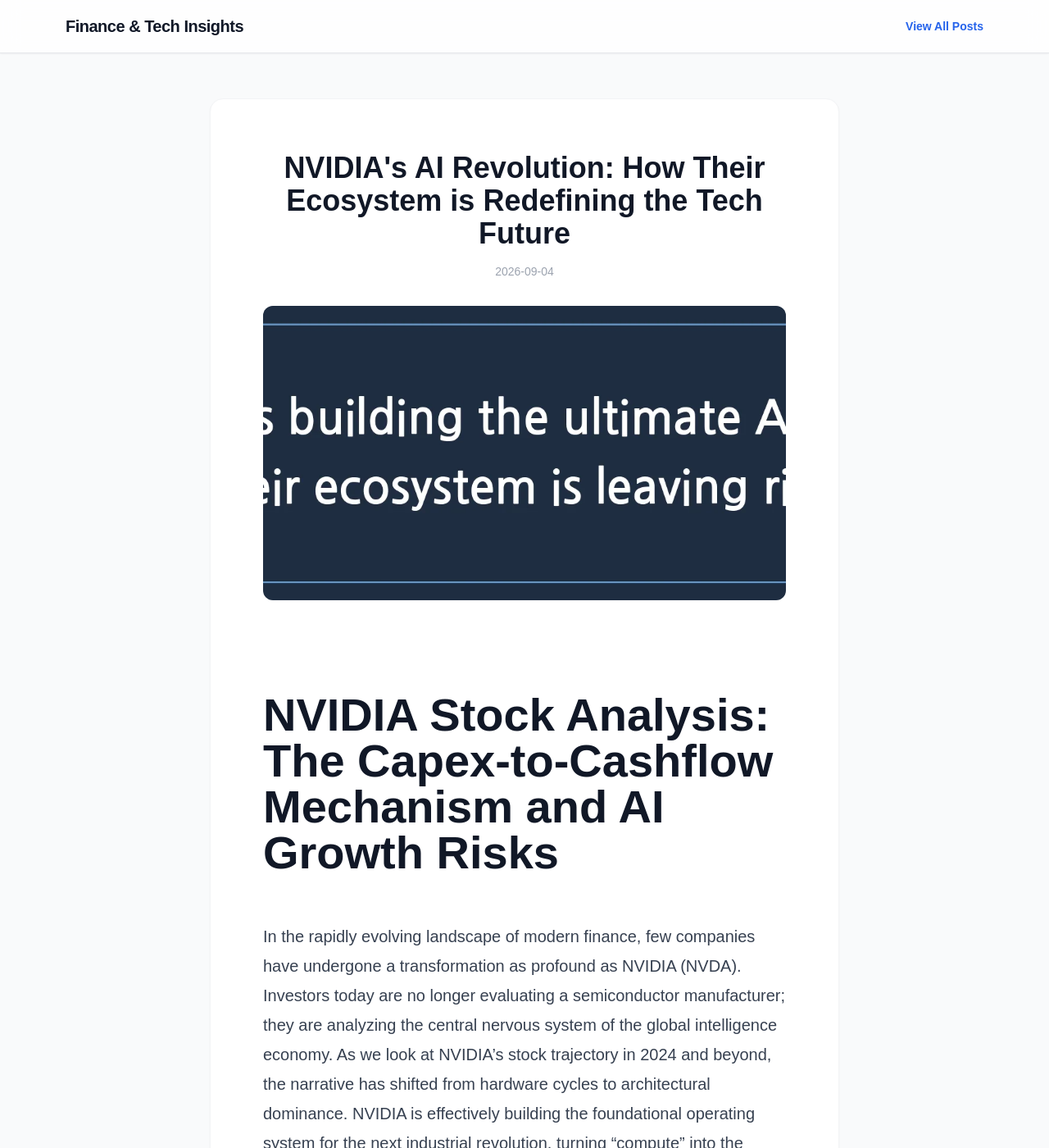
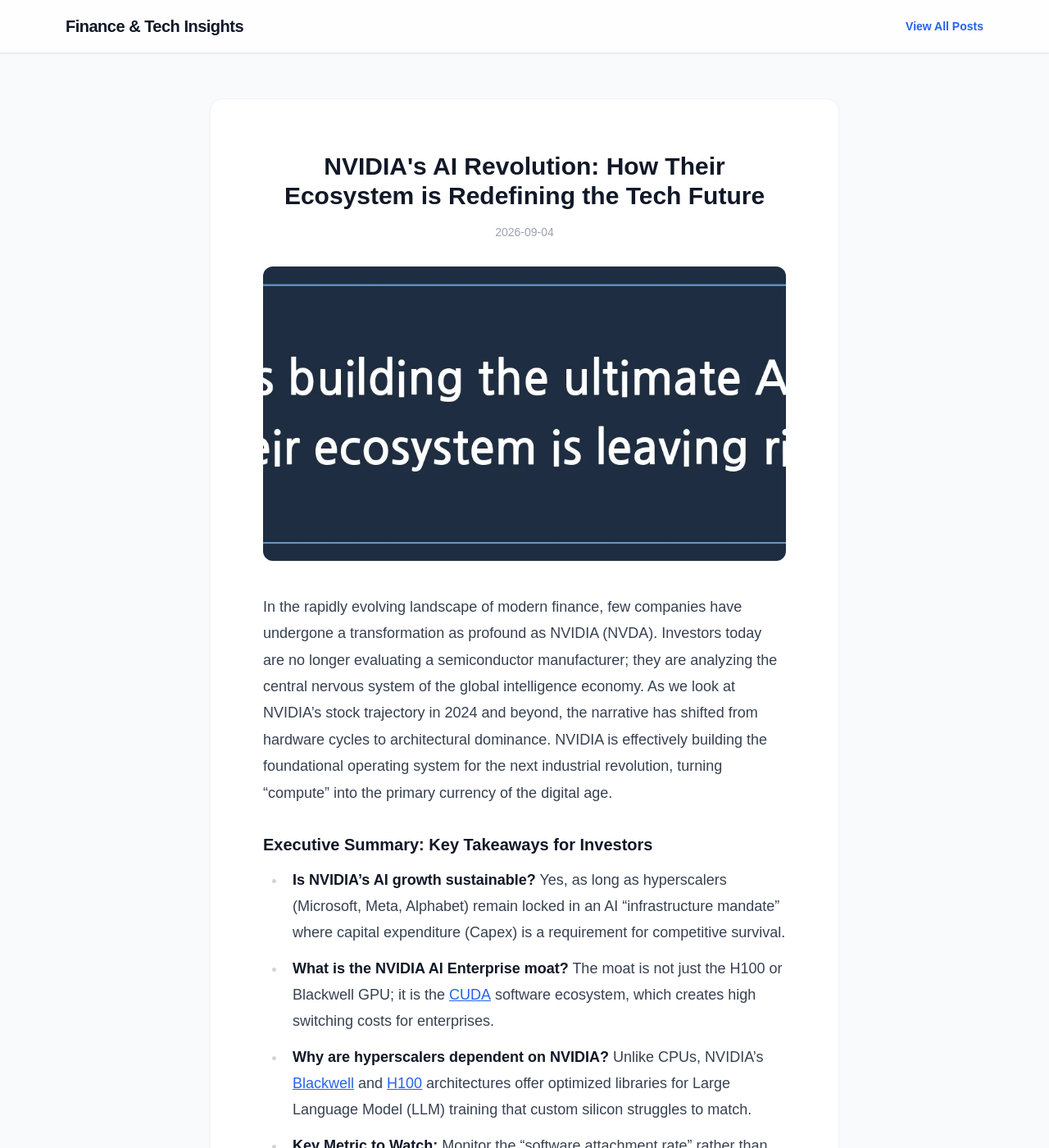
Before and after one commit to somsoo/economy-blog, a Jekyll site: the page built from _posts/2026-09-04-nvidia-ai-ecosystem-expansion.md, in a window 1280 px wide and 1400 px high. Shown: the whole window at 82% size. Built offline with Jekyll 4.4.1, drawn with Linux system fonts in a browser that asks for light colours; nearby versions of some CDN libraries; some web fonts are replaced.

```diff
--- a/_layouts/default.html
+++ b/_layouts/default.html
@@ -49,6 +49,27 @@
         display: block !important;
     }
 
+
+    /* 모바일/PC 반응형 소제목 글자 크기 최적화 */
+    .prose h2 {
+        font-size: 1.25rem !important;
+        margin-top: 1.5em !important;
+        margin-bottom: 0.75em !important;
+        word-break: keep-all;
+    }
+    @media (min-width: 768px) {
+        .prose h2 { font-size: 1.5rem !important; }
+    }
+    .prose h3 {
+        font-size: 1.1rem !important;
+        margin-top: 1.25em !important;
+        margin-bottom: 0.5em !important;
+        word-break: keep-all;
+    }
+    @media (min-width: 768px) {
+        .prose h3 { font-size: 1.25rem !important; }
+    }
+
   </style>
 </head>
 <body class="bg-gray-50 text-gray-800 antialiased pt-16">
--- a/_layouts/post.html
+++ b/_layouts/post.html
@@ -3,7 +3,7 @@ layout: default
 ---
 <article class="max-w-3xl mx-auto bg-white rounded-2xl shadow-sm border border-gray-100 p-4 sm:p-8 md:p-12 lg:p-16 mt-6">
   <header class="mb-8 text-center">
-    <h1 class="text-2xl md:text-4xl font-extrabold text-gray-900 leading-tight mb-4">{{ page.title | escape }}</h1>
+    <h1 class="text-xl sm:text-2xl md:text-3xl font-extrabold text-gray-900 leading-tight mb-4">{{ page.title | escape }}</h1>
     <div class="text-gray-400 text-sm font-medium">
       <time datetime="{{ page.date | date_to_xmlschema }}">{{ page.date | date: "%Y-%m-%d" }}</time>
     </div>
@@ -16,7 +16,7 @@ layout: default
   {% endif %}
 
   <!-- 본문 영역 -->
-  <div class="prose prose-blue prose-lg md:prose-xl max-w-none text-gray-700 leading-relaxed">
+  <div class="prose prose-blue prose-base md:prose-lg max-w-none text-gray-700 leading-relaxed">
     {{ content }}
   </div>
 </article>
--- a/_posts/2026-09-04-nvidia-ai-ecosystem-expansion.md
+++ b/_posts/2026-09-04-nvidia-ai-ecosystem-expansion.md
@@ -5,7 +5,6 @@ date: 2026-09-04
 image: assets/images/thumb_1788563065.webp
 ---
 
-# NVIDIA Stock Analysis: The Capex-to-Cashflow Mechanism and AI Growth Risks
 
 In the rapidly evolving landscape of modern finance, few companies have undergone a transformation as profound as NVIDIA (NVDA). Investors today are no longer evaluating a semiconductor manufacturer; they are analyzing the central nervous system of the global intelligence economy. As we look at NVIDIA’s stock trajectory in 2024 and beyond, the narrative has shifted from hardware cycles to architectural dominance. NVIDIA is effectively building the foundational operating system for the next industrial revolution, turning "compute" into the primary currency of the digital age.
 
@@ -51,7 +50,7 @@ NVIDIA is effectively cannibalizing the margins of the entire tech stack. Histor
 
 <div class="manual-ad-container" style="margin: 25px 0; text-align: center;">
 <ins class="adsbygoogle" style="display:block" data-ad-client="ca-pub-2228289204702106" data-ad-slot="5979106011" data-ad-format="auto" data-full-width-responsive="true"></ins>
-<script>(adsbygoogle = window.adsbygoogle || []).push({{}});</script>
+<script>(adsbygoogle = window.adsbygoogle || []).push({});</script>
 </div>
 
 
@@ -96,5 +95,5 @@ NVIDIA has successfully entrenched itself as the essential intermediary between
 **Meta Description:** Is NVIDIA’s dominance in AI sustainable? We decode the Capex-to-Cashflow mechanics driving NVIDIA’s valuation in the intelligence economy. Read our analysis.
 <div class="manual-ad-container" style="margin: 25px 0; text-align: center;">
 <ins class="adsbygoogle" style="display:block" data-ad-client="ca-pub-2228289204702106" data-ad-slot="2231432699" data-ad-format="auto" data-full-width-responsive="true"></ins>
-<script>(adsbygoogle = window.adsbygoogle || []).push({{}});</script>
+<script>(adsbygoogle = window.adsbygoogle || []).push({});</script>
 </div>
--- /dev/null
+++ b/ads.txt
@@ -0,0 +1 @@
+google.com, pub-2228289204702106, DIRECT, f08c47fec0942fa0
```
Also changed, not shown: _posts/2026-09-04-ai-data-center-energy-crisis.md (+2 -3 lines), _posts/2026-09-04-ai-infrastructure-and-energy-costs.md (+2 -3 lines), _posts/2026-09-04-corporate-ai-infrastructure-investment.md (+2 -3 lines), auto_poster.py (+7 -2 lines).
